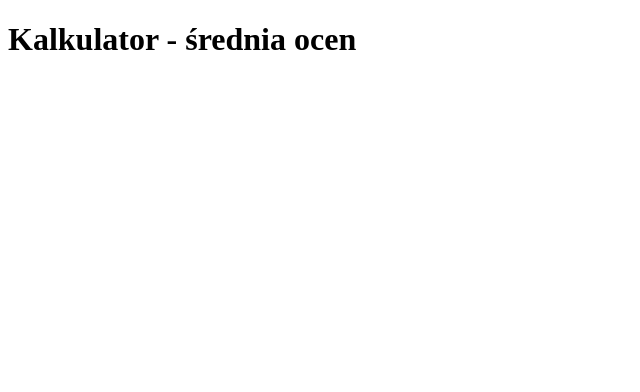
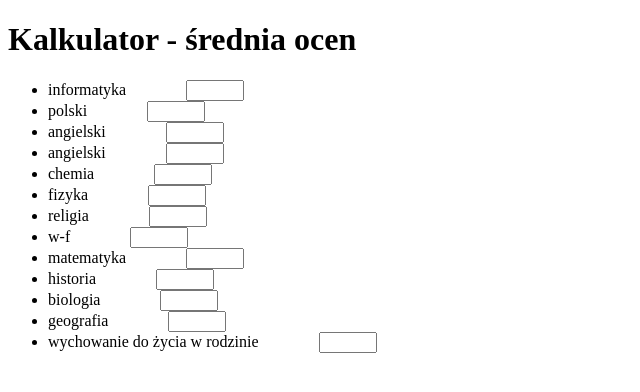
Before and after one commit to ctworzewski/kalkulator-srednia-ocen, a plain HTML site: page index.html in a window 1280 px wide. Shown: the whole page, without its empty margins (0-640 px from the left). Drawn offline with Linux system fonts and the light colour scheme.

Commit message:
Change in files

```diff
--- a/index.html
+++ b/index.html
@@ -10,6 +10,21 @@
 
 <body>
     <h1>Kalkulator - średnia ocen</h1>
+    <ul class="wszystkiePrzedmioty">
+        <li class="jedenPrzedmiot">informatyka<input type="number" class="poleOceny"></li>
+        <li class="jedenPrzedmiot">polski<input type="number" class="poleOceny"></li>
+        <li class="jedenPrzedmiot">angielski<input type="number" class="poleOceny">
+        <li class="jedenPrzedmiot">angielski<input type="number" class="poleOceny"></li>
+        <li class="jedenPrzedmiot">chemia<input type="number" class="poleOceny"></li>
+        <li class="jedenPrzedmiot">fizyka<input type="number" class="poleOceny"></li>
+        <li class="jedenPrzedmiot">religia<input type="number" class="poleOceny"></li>
+        <li class="jedenPrzedmiot">w-f<input type="number" class="poleOceny"></li>
+        <li class="jedenPrzedmiot">matematyka<input type="number" class="poleOceny"></li>
+        <li class="jedenPrzedmiot">historia<input type="number" class="poleOceny"></li>
+        <li class="jedenPrzedmiot">biologia<input type="number" class="poleOceny"></li>
+        <li class="jedenPrzedmiot">geografia<input type="number" class="poleOceny"></li>
+        <li class="jedenPrzedmiot">wychowanie do życia w rodzinie<input type="number" class="poleOceny"></li>
+    </ul>
 
     <script src="/scripts/main.js"></script>
 </body>
--- a/style/main.css
+++ b/style/main.css
@@ -0,0 +1,4 @@
+.poleOceny {
+    margin-left: 60px;
+    width: 50px;
+}
```
Also changed, not shown: scripts/main.js (+9 -0 lines).
